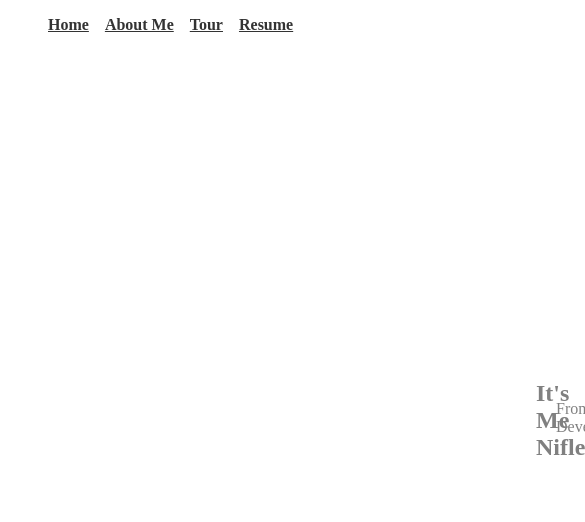
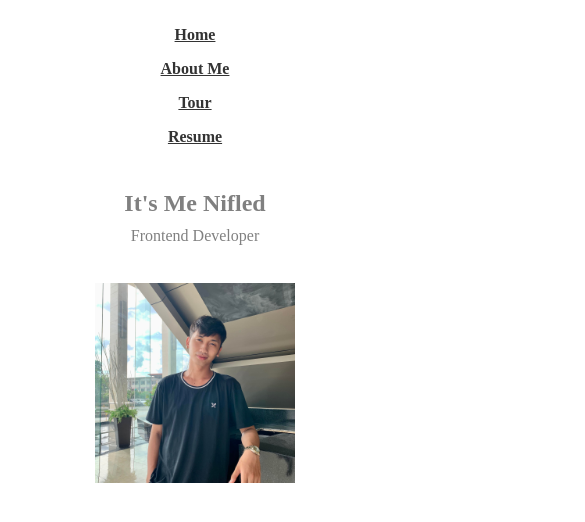
Before and after one commit to Nfldd/sespene-portfolio, a React (Vite) app: page / in a window 390 px wide. Shown: the top 522 px of the page, 585 px wide, since content can reach past the window. Built offline with nearby package versions, Linux system fonts and the light colour scheme; the HTML template or start-up script is replaced by a standard one.

Commit message:
updated css for responsive website

```diff
--- a/src/AboutMe.jsx
+++ b/src/AboutMe.jsx
@@ -1,7 +1,7 @@
 import React from "react";
 
 function AboutMe() {
-  return <h1>I am a passionate Front-End Developer with a keen eye
+  return <h1>I am a passionate Front-End Developer with a maniac side and a keen eye
     for design and a strong foundation in modern web technologies.
     I specialize in creating responsive, user-friendly interfaces using
     HTML, CSS, JavaScript, and React. With a focus on performance and usability,
--- a/src/App.jsx
+++ b/src/App.jsx
@@ -6,8 +6,6 @@ import AboutMe from "./AboutMe.jsx";
 import Tour from "./Tour.jsx";
 import Resume from "./Resume.jsx";
 import { Routes, Route } from "react-router-dom";
-
-
 
 
 function App() {
--- a/src/index.css
+++ b/src/index.css
@@ -1,30 +1,33 @@
-.text-container, h1{
+/* Default Styles */
+.text-container, h1 {
   color: gray;
   position: absolute;
   right: 100px;
 }
 
-.hero-image, img{
+.hero-image, img {
   width: 300px;
-  position:absolute;
+  position: absolute;
   top: 100px;
   left: 350px;
 }
-.text-container,h1{
- position:absolute;
- top:150px;
- left:230px;
-}
-.text-container,p{
-  position:absolute;
-  top:174px;
-  left:250px;
+
+.text-container, h1 {
+  position: absolute;
+  top: 150px;
+  left: 230px;
 }
 
- .text-container,button{
-  position:absolute;
-  top:210px;
-  left:306px;
+.text-container, p {
+  position: absolute;
+  top: 174px;
+  left: 250px;
+}
+
+.text-container, button {
+  position: absolute;
+  top: 210px;
+  left: 306px;
   border-radius: 5px;
 }
 
@@ -57,41 +60,44 @@
   width: 100%;
 }
 
-.navbar_menu{
+.navbar_menu {
   display: flex;
   flex-direction: row;
   gap: 1rem;
-  padding: -10px;
+  padding: 10px;
 }
 
-.container {
-  display: flex;
-  flex-wrap: wrap;
-  justify-content: center;
+/* Responsive Design */
+@media (max-width: 768px) {
+  .text-container, h1, .text-container, p, .text-container, button {
+    position: static;
+    text-align: center;
+    margin: 10px auto;
+  }
+
+  .hero-image, img {
+    width: 80%;
+    max-width: 250px;
+    position: static;
+    display: block;
+    margin: 20px auto;
+  }
+
+  .navbar_menu {
+    flex-direction: column;
     align-items: center;
   }
-
-.container {
-  display: flex;
-  flex-direction: row;
-  justify-content: space-between;
-  padding: 20px;
 }
 
-.box {
-  width: 45%;
-  padding: 20px;
-  background-color: lightblue;
-  text-align: center;
+@media (max-width: 480px) {
+  .text-container, h1 {
+    font-size: 1.5rem;
   }
-
-
-@media (max-width: 768px) {
-  .container {
-    flex-direction: column;
+  .text-container, p {
+    font-size: 1rem;
   }
-
-  .box {
-    width: 100%;
+  .text-container, button {
+    font-size: 0.9rem;
+    padding: 8px 12px;
   }
 }
```
Lines whose indentation alone changed are shown as unchanged.
